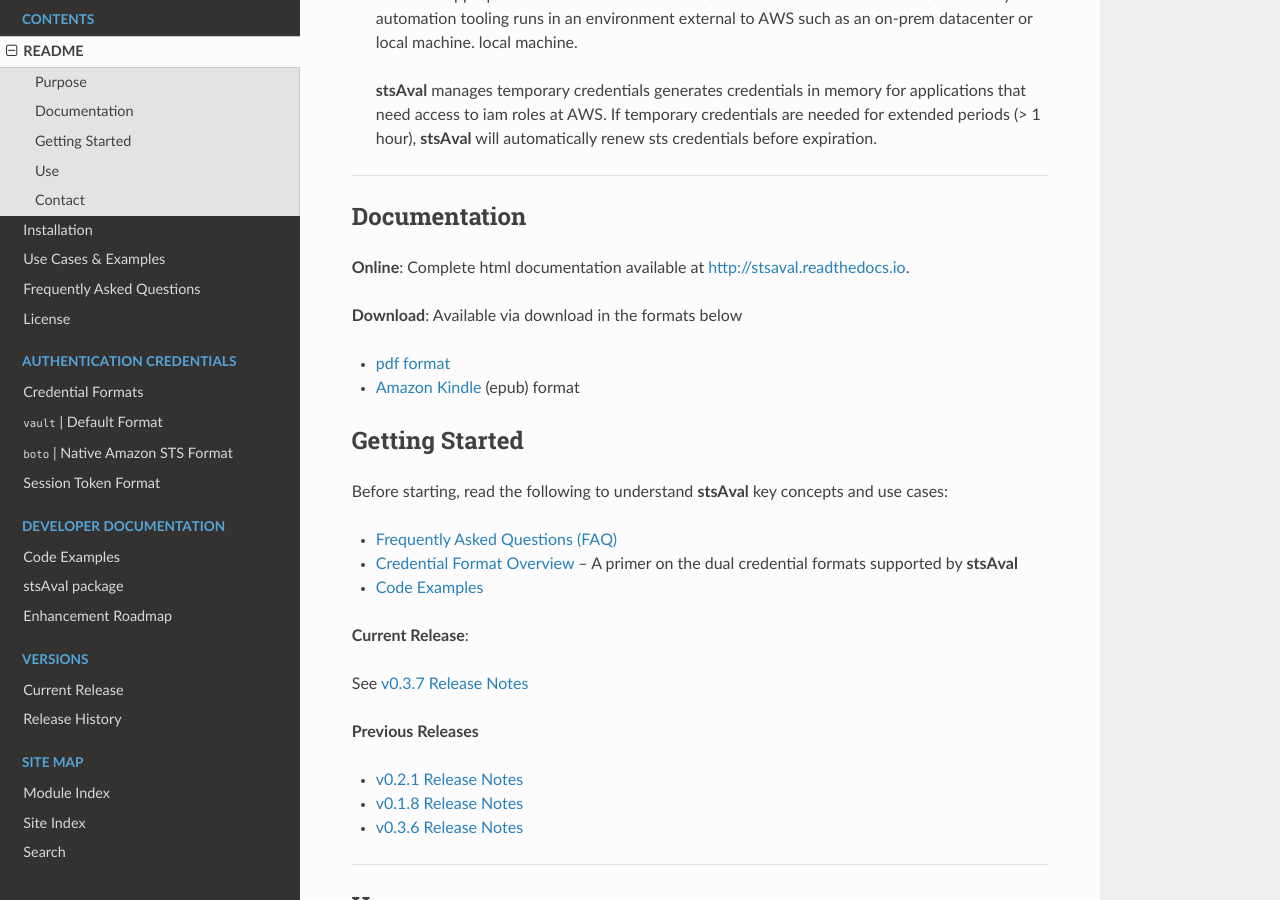
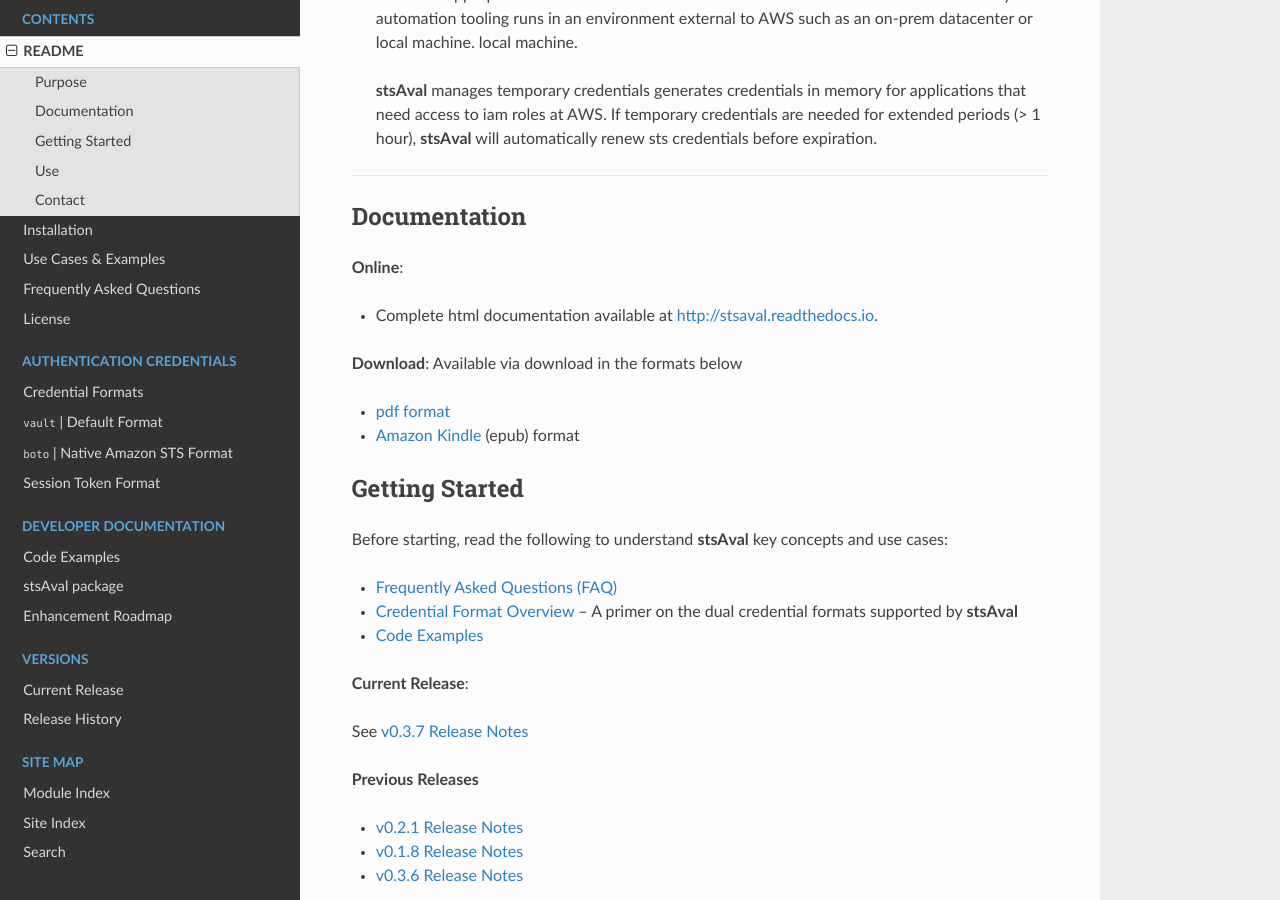
Before and after one commit to fstab50/stslib, a Sphinx documentation site: the page built from docs/README.rst, in a window 1280 px wide and 900 px high, scrolled down 517 px. Built offline with Sphinx 7.4.7 and the Read the Docs theme 2.0.0, drawn with Linux system fonts in a browser that asks for light colours; pages that are not in the unit, such as notebooks, are missing from menus.

```diff
--- a/docs/README.rst
+++ b/docs/README.rst
@@ -20,8 +20,6 @@
 
 .. image:: https://img.shields.io/badge/License-GPL%20v3-blue.svg
     :target: http://www.gnu.org/licenses/gpl-3.0.html
-
-.. image:: https://img.shields.io/badge/platform-linux--64%20%7C%20osx--64-lightgrey.svg
 
 
 
@@ -50,7 +48,9 @@ Purpose
 Documentation
 ~~~~~~~~~~~~~~~
 
-**Online**: Complete html documentation available at `http://stsaval.readthedocs.io <http://stsaval.readthedocs.io>`__.
+**Online**:
+
+- Complete html documentation available at `http://stsaval.readthedocs.io <http://stsaval.readthedocs.io>`__.
 
 **Download**:  Available via download in the formats below
 
```
